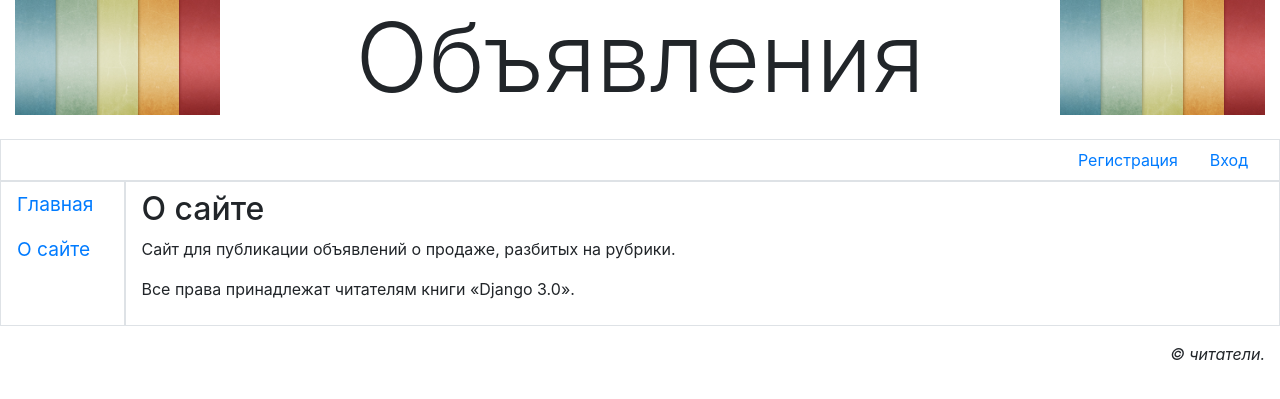
After one commit to BasilVik/bboard, a Django app: page /about/ in a window 1280 px wide. The commit adds this page. Shown: the top 399 px of the page. Run offline with Django 4.2, Linux system fonts and the light colour scheme; some libraries are stand-ins or nearby versions.

Commit message:
add about page

```diff
--- a/bboard/bboard/urls.py
+++ b/bboard/bboard/urls.py
@@ -1,21 +1,13 @@
-"""bboard URL Configuration
-
-The `urlpatterns` list routes URLs to views. For more information please see:
-    https://docs.djangoproject.com/en/4.1/topics/http/urls/
-Examples:
-Function views
-    1. Add an import:  from my_app import views
-    2. Add a URL to urlpatterns:  path('', views.home, name='home')
-Class-based views
-    1. Add an import:  from other_app.views import Home
-    2. Add a URL to urlpatterns:  path('', Home.as_view(), name='home')
-Including another URLconf
-    1. Import the include() function: from django.urls import include, path
-    2. Add a URL to urlpatterns:  path('blog/', include('blog.urls'))
-"""
 from django.contrib import admin
-from django.urls import path
+from django.urls import path, include
+from django.conf import settings
+from django.contrib.staticfiles.views import serve
+from django.views.decorators.cache import never_cache
 
 urlpatterns = [
     path('admin/', admin.site.urls),
+    path('', include('main.urls')),
 ]
+
+if settings.DEBUG:
+    urlpatterns.append(path('static/<path:path>', never_cache(serve)))
--- a/bboard/main/templates/layout/basic.html
+++ b/bboard/main/templates/layout/basic.html
@@ -20,25 +20,25 @@
         <div class="row">
             <ul class="col nav justify-content-end border">
                 <li class="nav-item"><a class="nav-link"
-                href="{% url 'main:register' %}">Регистрация</a></li>
+                href="#">Регистрация</a></li>
                 {% if user.is_authenticated %}
                 <li class="nav-item dropdown">
                     <a class="nav-link dropdown-toggle" data-toggle="dropdown"
                     href="#" role="button" aria-haspopup="true"
                     aria-expanded="false">Профиль</a>
                     <div class="dropdown-menu">
-                        <a class="dropdown-item" href="{% url 'main:profile' %}">Мои объявления</a>
-                        <a class="dropdown-item" href="{% url 'main:profile_change' %}">Изменить личные
+                        <a class="dropdown-item" href="#">Мои объявления</a>
+                        <a class="dropdown-item" href="#">Изменить личные
                         данные</a>
-                        <a class="dropdown-item" href="{% url 'main:password_change' %}">Изменить пароль</a>
+                        <a class="dropdown-item" href="#">Изменить пароль</a>
                         <div class="dropdown-divider"></div>
-                        <a class="dropdown-item" href="{% url 'main:logout' %}">Выйти</a>
+                        <a class="dropdown-item" href="#">Выйти</a>
                         <div class="dropdown-divider"></div>
-                        <a class="dropdown-item" href="{% url 'main:profile_delete' %}">Удалить</a>
+                        <a class="dropdown-item" href="#">Удалить</a>
                     </div>
                 </li>
                 {% else %}
-                <li class="nav-item"><a class="nav-link" href="{% url 'main:login' %}">Вход</a></li>
+                <li class="nav-item"><a class="nav-link" href="#">Вход</a></li>
                 {% endif %}
             </ul>
         </div>
@@ -51,7 +51,7 @@
                 <span class="nav-link root font-weight-bold">
                 {{ rubric.super_rubric.name }}</span>
                 {% endifchanged %}
-                <a class="nav-link" href="{% url 'main:by_rubric' pk=rubric.pk %}">
+                <a class="nav-link" href="#">
                 {{ rubric.name }}</a>
                 {% endfor %}
                 <a class="nav-link root" href="{% url 'main:other' page='about' %}">
--- /dev/null
+++ b/bboard/main/templates/main/about.html
@@ -0,0 +1,9 @@
+{% extends "layout/basic.html" %}
+
+{% block title %}О сайте{% endblock %}
+
+{% block content %}
+<h2>О сайте</h2>
+<p>Сайт для публикации объявлений о продаже, разбитых на рубрики.</p>
+<p>Все права принадлежат читателям книги &laquo;Django 3.0&raquo;.</p>
+{% endblock %}
--- /dev/null
+++ b/bboard/main/urls.py
@@ -0,0 +1,10 @@
+import imp
+from django.urls import path
+
+from .views import index, other_page
+
+app_name = 'main'
+urlpatterns = [
+    path('<str:page>/', other_page, name='other'),
+    path('', index, name='index'),
+]
--- a/bboard/main/views.py
+++ b/bboard/main/views.py
@@ -1,4 +1,14 @@
 from django.shortcuts import render
+from django.http import HttpResponse, Http404
+from django.template import TemplateDoesNotExist
+from django.template.loader import get_template
 
 def index(request):
     return render(request, 'main/index.html')
+
+def other_page(request, page):
+    try:
+        template = get_template('main/' + page + '.html')
+    except TemplateDoesNotExist:
+        raise Http404
+    return HttpResponse(template.render(request=request))
```
Also changed, not shown: 1 other file.
